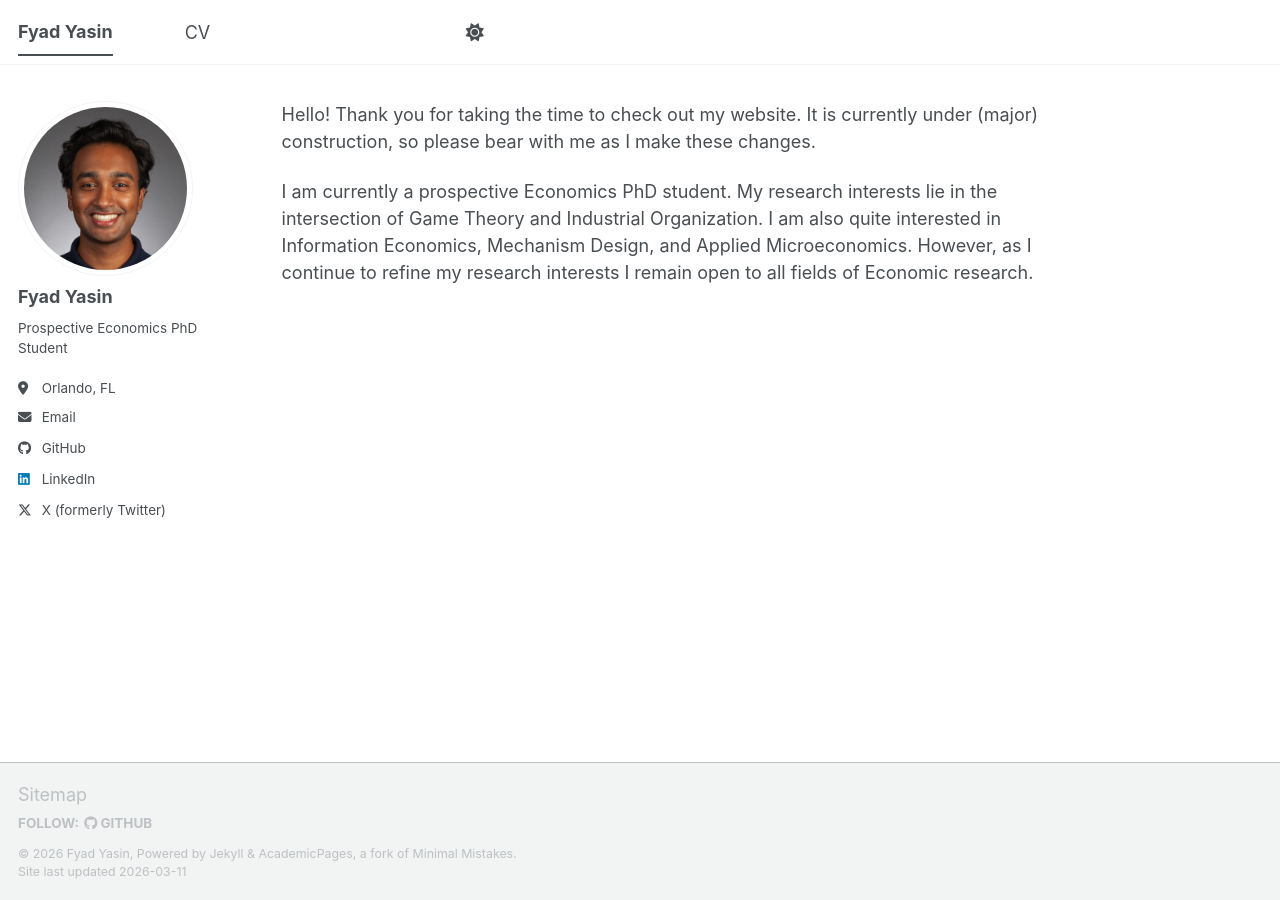
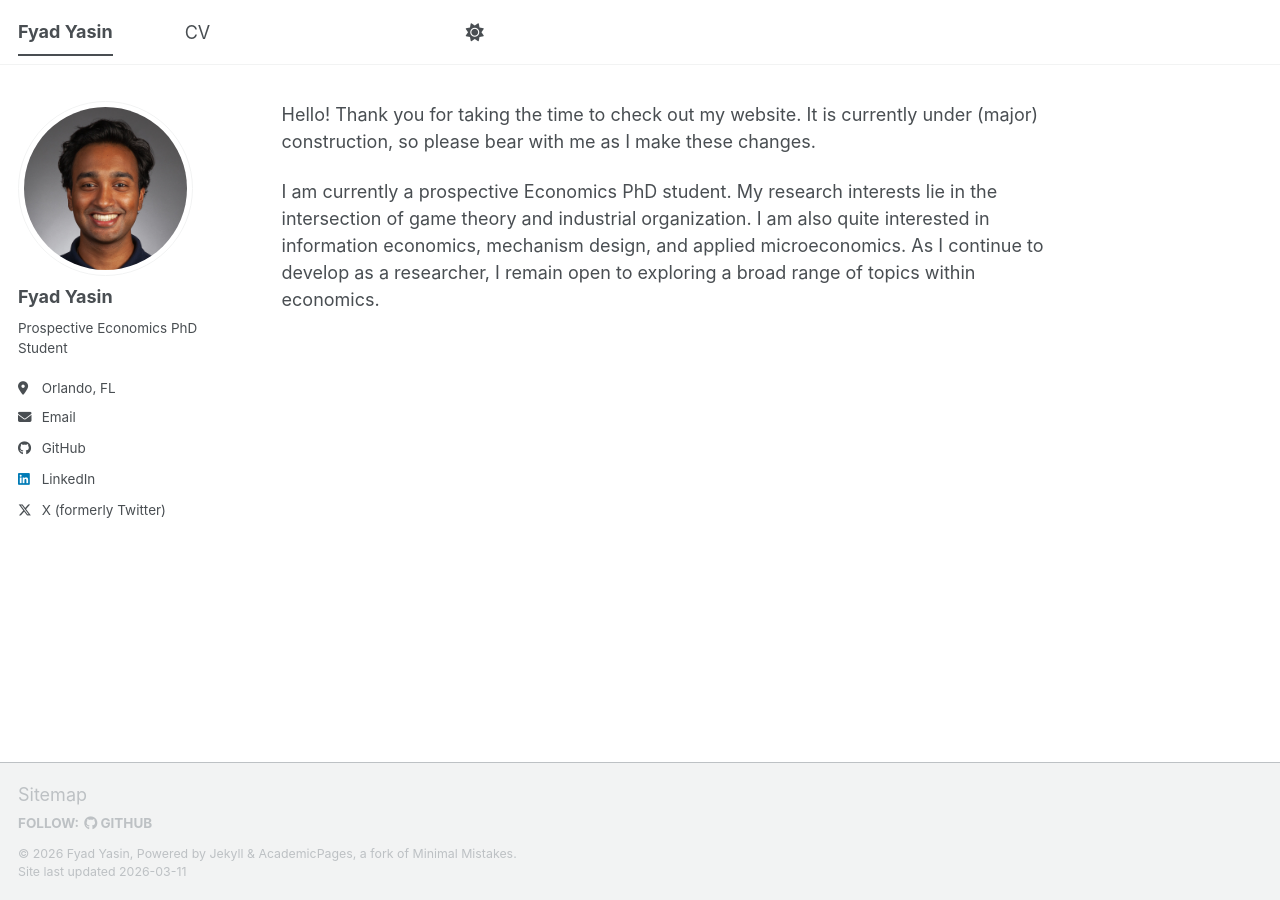
Before and after one commit to F-Yasin/f-yasin.github.io, a Jekyll site: the page built from _pages/about.md, in a window 1280 px wide. Built offline with Jekyll 4.4.1, drawn with Linux system fonts in a browser that asks for light colours; a script bundle is joined from its source files by our own code; library files that are not in the unit come from our copies.

Commit message:
Update research interests description in about page
Refined language and capitalization in the about section.

```diff
--- a/_pages/about.md
+++ b/_pages/about.md
@@ -9,4 +9,4 @@ redirect_from:
 
 Hello! Thank you for taking the time to check out my website. It is currently under (major) construction, so please bear with me as I make these changes.
 
-I am currently a prospective Economics PhD student. My research interests lie in the intersection of Game Theory and Industrial Organization. I am also quite interested in Information Economics, Mechanism Design, and Applied Microeconomics. However, as I continue to refine my research interests I remain open to all fields of Economic research.
+I am currently a prospective Economics PhD student. My research interests lie in the intersection of game theory and industrial organization. I am also quite interested in information economics, mechanism design, and applied microeconomics. As I continue to develop as a researcher, I remain open to exploring a broad range of topics within economics.
```
